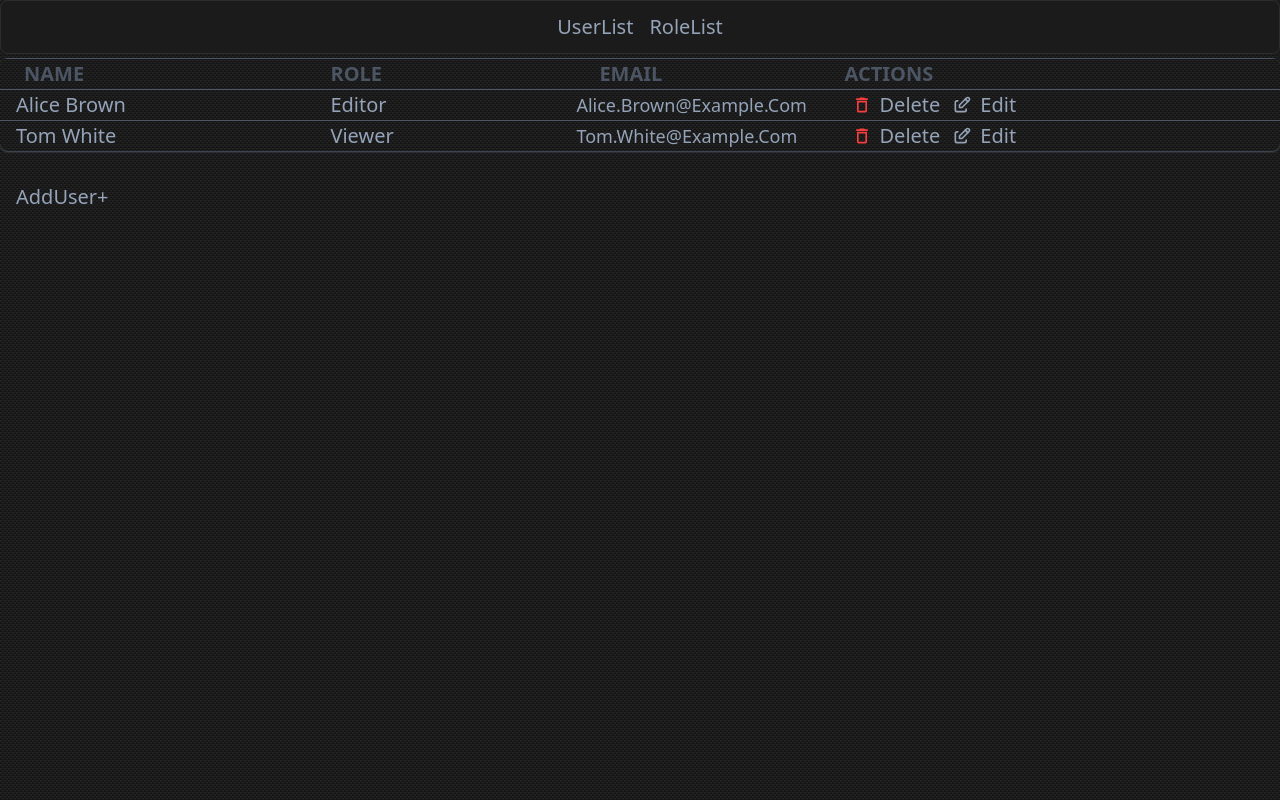
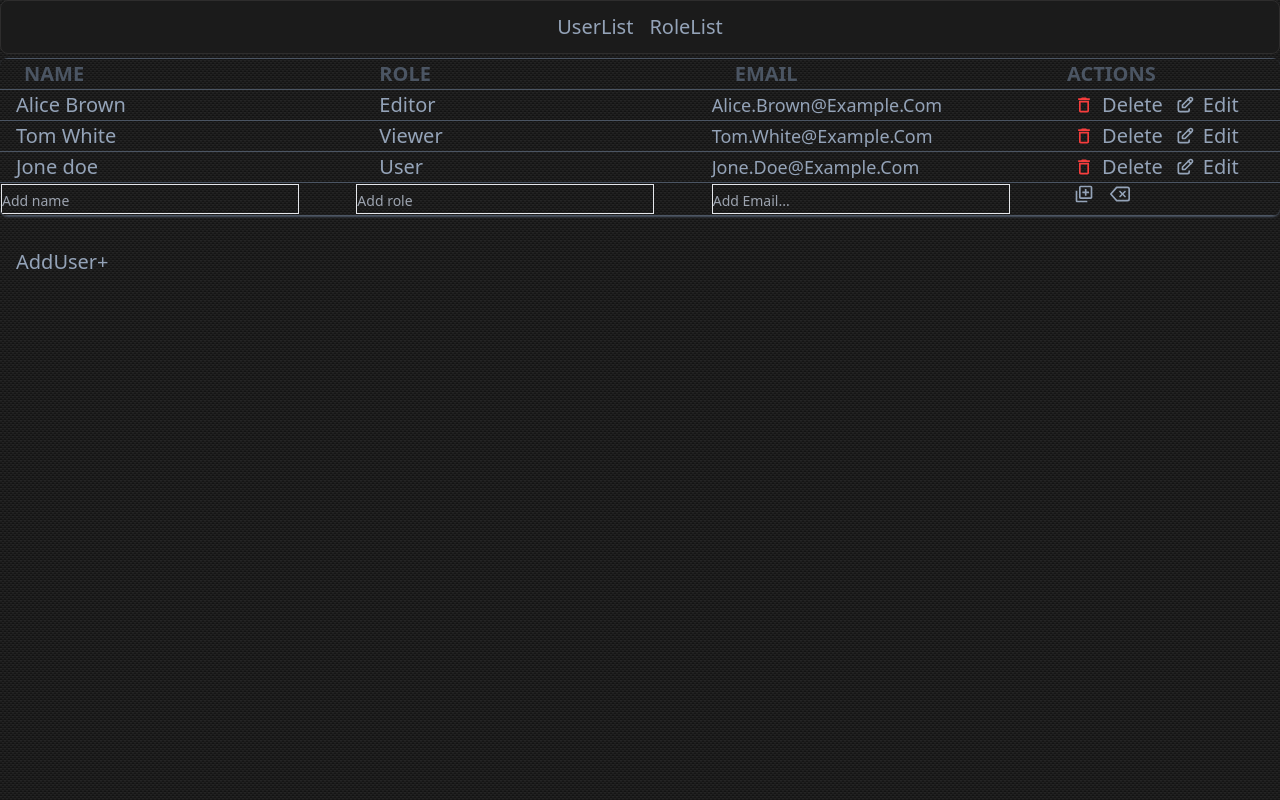
Before and after one commit to Mayurwaghgpr/Admin-dash-board, a React (Vite) app: page /user in a window 1280 px wide. Both pictures are taken after a click on the button "AddUser+". Built offline with nearby package versions, Linux system fonts and the light colour scheme; data requests are answered from the project's data file.

Commit message:
user and role edit and fuctionality added

```diff
--- a/db.json
+++ b/db.json
@@ -12,6 +12,13 @@
       "name": "Tom White",
       "email": "tom.white@example.com",
       "role": "viewer",
+      "status": "Active"
+    },
+    {
+      "id": "7bbc3bf6-c25a-4f64-aa59-decf55867519",
+      "name": "Jone doe",
+      "role": "User",
+      "email": "Jone.doe@example.com",
       "status": "Active"
     }
   ],
--- a/src/pages/usersList.tsx
+++ b/src/pages/usersList.tsx
@@ -1,10 +1,12 @@
-import React, { useEffect, useState } from "react";
+import React, { useEffect, useRef, useState } from "react";
 import axios from "axios"; // Ensure axios is imported
 import { MdDeleteOutline } from "react-icons/md";
 import { TbEdit } from "react-icons/tb";
 import { BiAddToQueue } from "react-icons/bi";
 import { FiDelete } from "react-icons/fi";
 import { v4 } from "uuid";
+import { CiSaveDown1 } from "react-icons/ci";
+import { ImCancelCircle } from "react-icons/im";
 export interface User {
   id: any;
   name: string;
@@ -16,24 +18,59 @@ export interface User {
 function UsersList() {
   const [users, setUsers] = useState<User[]>([]); // Specify the type explicitly
   const[newUsers,setnewUsers]= useState<User[]>([])
+  const [isEdit, setEdit] = useState<number>()
+  const [EditedUser, setEditedUser] = useState<User>();
+  const inputRef = useRef<HTMLInputElement[]>([])
 
+  const filteruser = (userId: any) => {
+      setUsers(users.filter((user) => user.id !== userId));
+           setnewUsers(pre=>pre.filter((user) => user.id !== userId));
+  }
   useEffect(() => {
     axios.get<User[]>("http://localhost:3001/users").then((response) => {
       setUsers(response.data);
     });
   }, []);
 
+   const HandelEditUser = () => {
+    if (!EditedUser) {
+      return
+
+    }
+    axios.put<User>(`http://localhost:3001/users/${EditedUser?.id}`, EditedUser).then((response) => {
+      console.log(response)
+setUsers((prev) =>
+      prev.map((role) => (role.id === response.data.id ? response.data : role))
+    );
+      setEdit(undefined)
+      setEditedUser(undefined)
+    });
+  }
+
   const deleteUser = (id: number) => {
     axios.delete(`http://localhost:3001/users/${id}`).then(() => {
-      setUsers(users.filter((user) => user.id !== id)); // TypeScript infers 'user' as User
+      filteruser(id)
     });
   };
-  const addnewUser = (user:User) => {
+
+
+  const addnewUser = (newuser: User) => {
+    axios.post<User>("http://localhost:3001/users", newuser).then((response) => {
+      filteruser(newuser.id)
+         setUsers((prev)=>[...prev,response.data]);
+
+    })
 
   }
-  const handelAddUser = (user:User) => {
-
-}
+  const handelAddUser = (newuser: User) => {
+    setnewUsers((prev) => [...prev, newuser]);
+  }
+   const handelIsEdit = (userId: number) => {
+      setEdit(userId)
+    if (inputRef.current[userId]) {
+      setTimeout(()=>inputRef.current[userId].focus(),0);
+    }
+  }
   return (
    <div className="w-full mx-auto mt-1 flex flex-col items-center gap-6">
   {/* <h1 className="sm:text-4xl text-xl font-extrabold text-gray-500">Users</h1> */}
@@ -51,9 +88,14 @@ function UsersList() {
       {users.map((user) => (
         <tr key={user.id} className="last:border-none border-b  animate-bottom-to-top border-gray-600 hover:bg-gray-200 hover:bg-opacity-30">
           <td className="pl-4 ">{user.name}</td>
-          <td className="px-6  capitalize">{user.role}</td>
-           <td className="sm:text-lg text-xs  capitalize max-w-2 overflow-hidden mx-1 text-ellipsis"><span className=" overflow-hidden">{user.email}</span></td>
-          <td className=" flex gap-3 px-2">
+          <td className="px-6  capitalize">{isEdit !== user.id ?
+            <span>{user.role}</span> :
+            <input ref={(el) => { if (el) inputRef.current[user.id] = el; }} onChange={(e) => setEditedUser((prev) => (prev ? {...prev,role: e.target.value}:{ id: user.id, name: user.name, role: e.target.value,email:user.email, status: 'Active' }))} className=' bg-inherit w-full  capitalize  outline-none' defaultValue={user.role} type="text" name="role" id="" />
+          }</td>
+          <td className="sm:text-lg text-xs  capitalize max-w-2 overflow-hidden mx-1 text-ellipsis">
+            {isEdit !== user.id ? <span className=" overflow-hidden">{user.email}</span>:
+              <input className=' bg-inherit w-full  capitalize  outline-none placeholder:text-sm placeholder:text-gray-500'  placeholder="add email..." onChange={(e) => setEditedUser((prev) => (prev ? {...prev,email: e.target.value}:{ id: user.id, name: user.name, role:user.role,email:e.target.value, status: 'Active' }))}  defaultValue={user.email} type="text" name="role" id="" />}</td>
+          {isEdit !== user.id?<td className=" flex gap-3 px-2">
             <button
               className=" flex justify-center items-center gap-2  rounded-lg transition"
               onClick={() => deleteUser(user.id)}
@@ -61,13 +103,40 @@ function UsersList() {
              <MdDeleteOutline color="#f73d3d" className=" hover:rotate-2" />
              <span className="sm:block hidden">Delete</span>
             </button>
-            <button className=" flex justify-center items-center gap-2 rounded-lg transition">
+            <button onClick={()=>handelIsEdit(user.id)} className=" flex justify-center items-center gap-2 rounded-lg transition">
               <TbEdit /> <span className="sm:block hidden">Edit</span>
             </button>
-              </td>
+          </td> : <div className=' flex gap-3 px-2'>
+            <button onClick={() => setEdit(undefined)} className='flex justify-center items-center gap-2'>
+              <ImCancelCircle />
+            </button>
+            <button onClick={HandelEditUser} className='flex justify-center items-center'>
+              <CiSaveDown1 />
+            </button>
+          </div>}
         </tr>
       ))}
-             {newUsers.map((newUser)=><tr key={newUser.id} className='border-b text-xl  animate-bottom-to-top border-gray-600 hover:bg-gray-200 hover:bg-opacity-30'><td className='px-6  capitalize sm:min-w-1/2'><input onChange={(e)=>newUser.name=e.target.value} defaultValue={newUser.name} className=' border bg-inherit h-6 outline-none p-1' name='name' type="text" /></td><td className='px-6  text-lg capitalize sm:min-w-1/2'><input onChange={(e)=>newUser.role = e.target.value} defaultValue={newUser.role} name='role' className=' border h-6 bg-inherit outline-none p-1' type="text" /></td> <td className='px-6  text-lg capitalize sm:min-w-1/2 justify-center'><div className='flex justify-center items-center gap-4'><button onClick={()=>addnewUser(newUser)}><BiAddToQueue/></button><button><FiDelete/> </button></div></td></tr>)}
+          {newUsers.map((newUser) => <tr key={newUser.id} className='border-b animate-bottom-to-top border-gray-600 hover:bg-gray-200 hover:bg-opacity-30'>
+            <td className='capitalize'>
+              <input className=' placeholder:text-sm border bg-inherit outline-none ' name='name' onChange={(e) => newUser.name = e.target.value} placeholder="Add name" type="text" />
+            </td>
+            <td className=''>
+              <input name='role' className=' border placeholder:text-sm bg-inherit outline-none ' onChange={(e) => newUser.role = e.target.value} placeholder="Add role" type="text" />
+            </td>
+            <td className='  capitalize'>
+              <input className=' placeholder:text-sm border bg-inherit outline-none ' name='email' placeholder="Add Email..." onChange={(e) => newUser.email = e.target.value} type="email" />
+            </td>
+            <td className='flex gap-3 px-2 h-full items-center'>
+              <div className='flex justify-center items-center gap-4 h-full'>
+                <button className="" onClick={() => addnewUser(newUser)}>
+                  <BiAddToQueue />
+                </button>
+                <button onClick={() => filteruser(newUser.id)}>
+                  <FiDelete />
+                </button>
+              </div>
+            </td>
+          </tr>)}
     </tbody>
       </table>
     <div className=" w-full flex justify-start items-center text-xl"><button  onClick={()=>handelAddUser({
```
